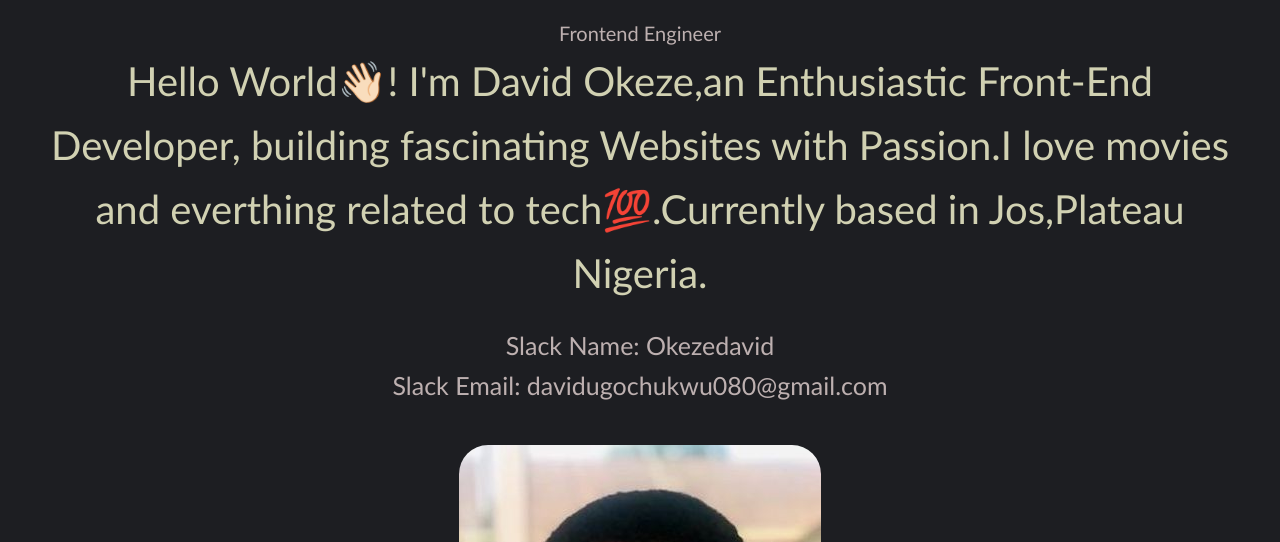
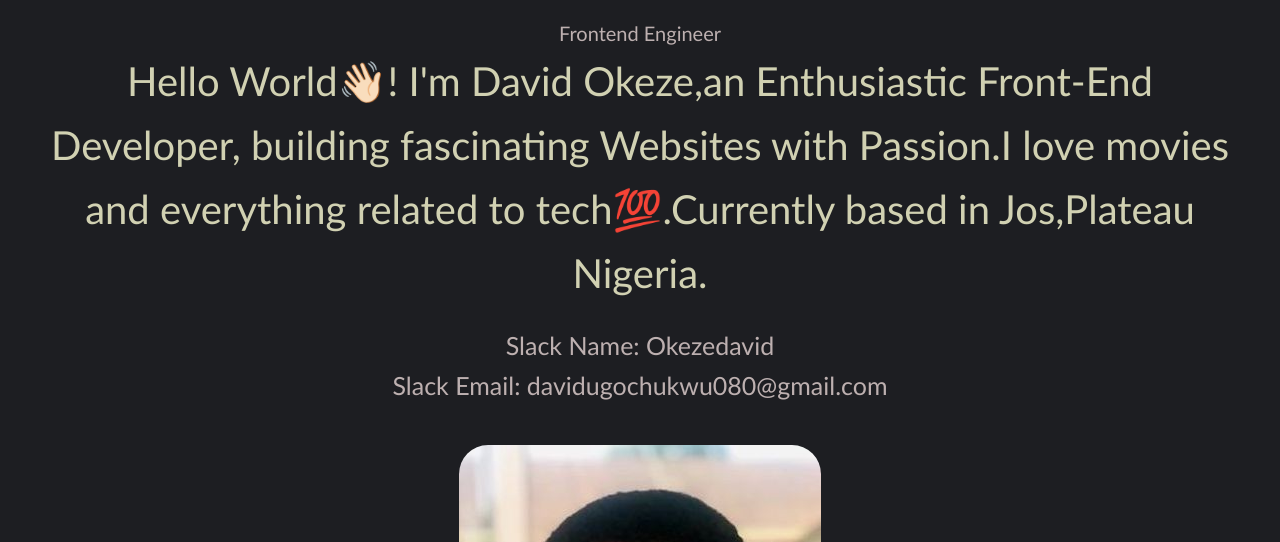
Before and after one commit to Okezedavid/HNG-Project, a plain HTML site: page index.html in a window 1280 px wide. Shown: the part 258-800 px from the top of the page. Drawn offline with Linux system fonts and the light colour scheme.

Commit message:
fixed a typo error

```diff
--- a/index.html
+++ b/index.html
@@ -16,7 +16,7 @@
         <h2>About Me</h2>
         <section class="myself">
           <p id="role">Frontend Engineer</p>
-          <p id="me">Hello World👋🏻! I'm David Okeze,an Enthusiastic Front-End Developer, building fascinating Websites with Passion.I love movies and everthing related to tech💯.Currently based in Jos,Plateau Nigeria.</p>
+          <p id="me">Hello World👋🏻! I'm David Okeze,an Enthusiastic Front-End Developer, building fascinating Websites with Passion.I love movies and everything related to tech💯.Currently based in Jos,Plateau Nigeria.</p>
         </section>
         <p data-testid="slackDisplayName">
           Slack Name: <span id="slackDisplayName">Okezedavid</span>
```
